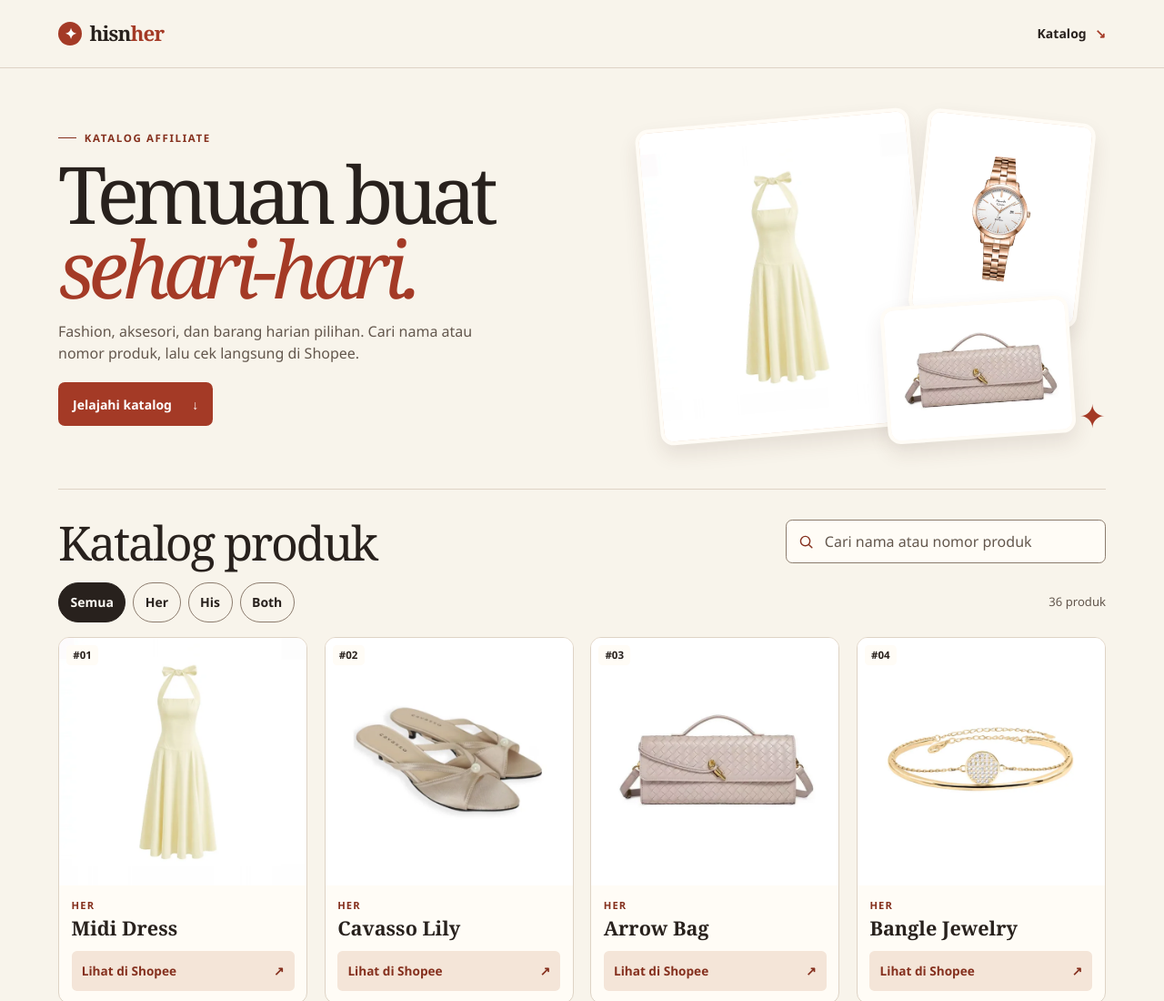
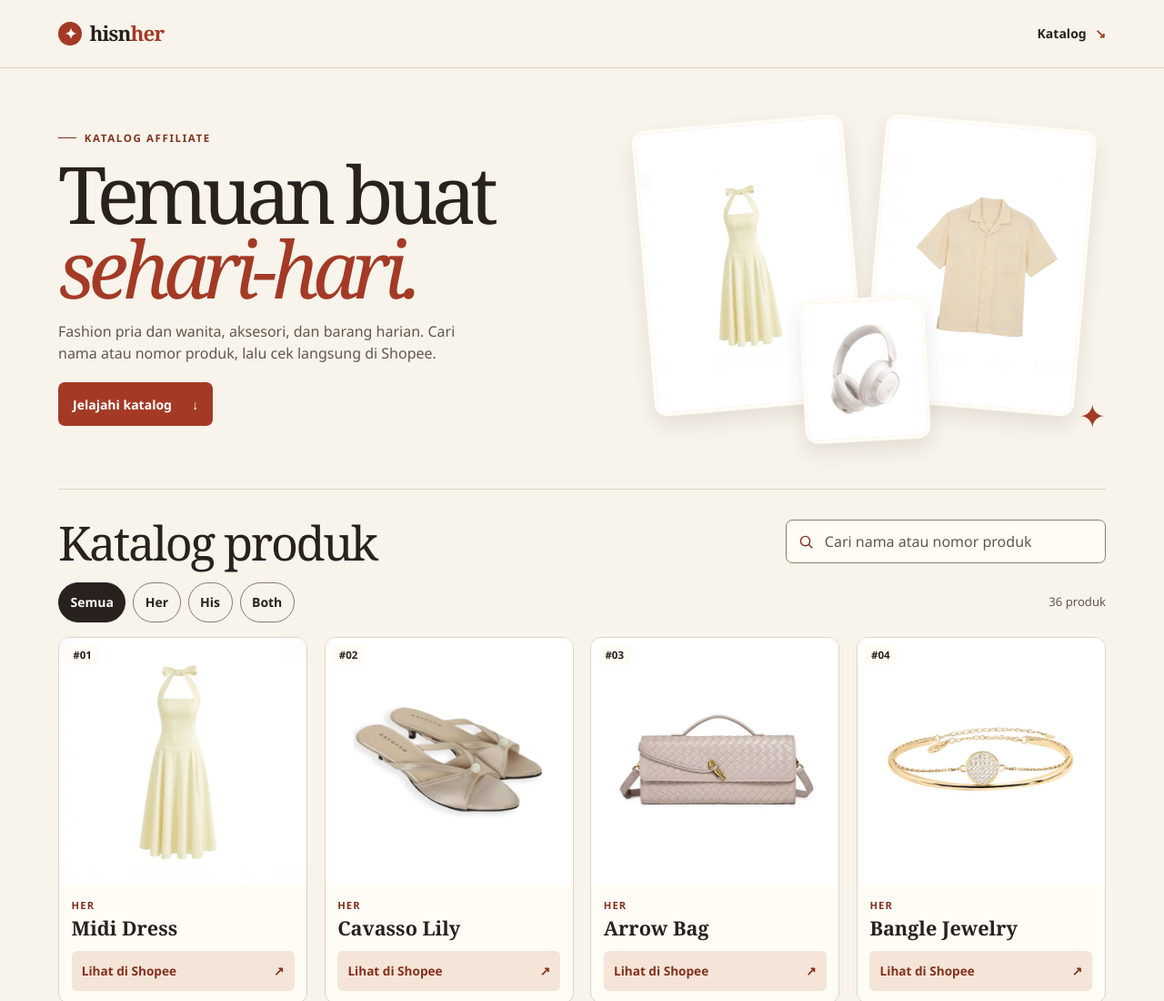
Before and after one commit to catreivr/hisnherfinds, a plain HTML site: page index.html in a window 1280 px wide. Shown: the top 1100 px of the page at 91% size. Drawn offline with Linux system fonts and the light colour scheme.

Commit message:
Add files via upload

```diff
--- a/index.html
+++ b/index.html
@@ -26,13 +26,13 @@
       <div class="hero-copy">
         <p class="eyebrow"><span></span> KATALOG AFFILIATE</p>
         <h1 id="hero-title">Temuan buat <em>sehari-hari.</em></h1>
-        <p class="hero-description">Fashion, aksesori, dan barang harian pilihan. Cari nama atau nomor produk, lalu cek langsung di Shopee.</p>
+        <p class="hero-description">Fashion pria dan wanita, aksesori, dan barang harian. Cari nama atau nomor produk, lalu cek langsung di Shopee.</p>
         <a class="hero-link" href="#katalog">Jelajahi katalog <span aria-hidden="true">↓</span></a>
       </div>
       <div class="hero-photos" aria-hidden="true">
-        <div class="hero-photo hero-photo-main"><img src="./images/1.webp" alt="" fetchpriority="high"></div>
-        <div class="hero-photo hero-photo-top"><img src="./images/5.webp" alt=""></div>
-        <div class="hero-photo hero-photo-bottom"><img src="./images/3.webp" alt=""></div>
+        <div class="hero-photo hero-photo-left"><img src="./images/1.webp" alt="" fetchpriority="high"></div>
+        <div class="hero-photo hero-photo-right"><img src="./images/6.webp" alt=""></div>
+        <div class="hero-photo hero-photo-center"><img src="./images/15.webp" alt=""></div>
         <span class="photo-star">✦</span>
       </div>
     </section>
--- a/style.css
+++ b/style.css
@@ -48,10 +48,9 @@ h1, h2, h3, p { margin: 0; }
 .hero-photos { position: relative; width: 100%; height: clamp(10rem, 42vw, 18rem); isolation: isolate; }
 .hero-photo { position: absolute; overflow: hidden; border: .3rem solid var(--surface); border-radius: .9rem; background: var(--accent-soft); box-shadow: 0 .65rem 1.3rem #472a211c; }
 .hero-photo img { width: 100%; height: 100%; display: block; object-fit: contain; background: #fff; }
-.hero-photo-main { inset: 1% 38% 2% 5%; transform: rotate(-5deg); }
-.hero-photo-top { inset: 0 4% 37% 61%; transform: rotate(6deg); }
-.hero-photo-bottom { inset: 57% 7% 1% 54%; transform: rotate(-4deg); }
-.hero-photo-bottom img { transform: scale(1.5); }
+.hero-photo-left { inset: 2% 52% 10% 4%; transform: rotate(-5deg); }
+.hero-photo-right { inset: 2% 4% 10% 52%; transform: rotate(5deg); }
+.hero-photo-center { inset: 56% 37% 0; transform: rotate(-3deg); }
 .photo-star { position: absolute; right: 0; bottom: 3%; color: var(--accent); font-size: 2.2rem; line-height: 1; }
 
 .catalog { border-top: 1px solid var(--line); padding-block: 1.35rem 3rem; scroll-margin-top: .75rem; }
```
